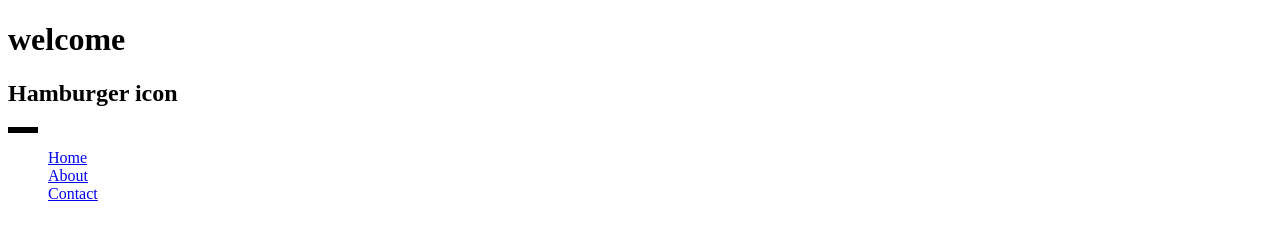
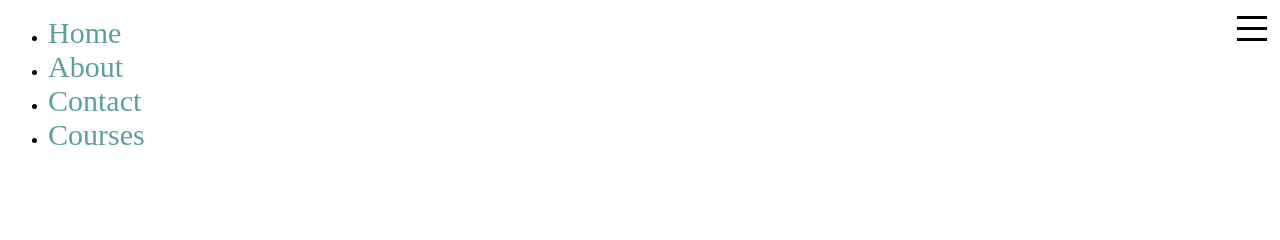
Before and after one commit to blessykbabu/html, a plain HTML site: page ASSIGNMENTS/Assignment1/task5.html in a window 1280 px wide. Drawn offline with Linux system fonts and the light colour scheme.

Commit message:
task 5 update

```diff
--- a/ASSIGNMENTS/Assignment1/task5.html
+++ b/ASSIGNMENTS/Assignment1/task5.html
@@ -1,35 +1,63 @@
 <!DOCTYPE html>
 <html lang="en">
+
 <head>
     <meta charset="UTF-8">
     <meta name="viewport" content="width=device-width, initial-scale=1.0">
     <title>task5</title>
-</head>
-<body>
-    <header>
-        <h1>welcome</h1>
-    </header>
     <style>
-        div {
+
+        .d1 {
+            height: 3px;
             width: 30px;
-          height: 6px;
             background-color: black;
-          margin-top: 6px;
         }
 
+        .container1 {
+            float: right;
+            height: 25px;
+            width: 40px;
+            display: flex;
+            /* background-color: brown; */
+            flex-direction: column;
+            justify-content: space-between;
+            align-items: center;
+        }
+
+        a {
+            text-decoration: none;
+            color: cadetblue;
+            font-size: 30px;
+        }
+
+        .list {
+            transform: translate3d(-500px);
+        }
     </style>
+</head>
+
 <body>
-        <h2> Hamburger icon </h2>
-        <div class="container1"></div>
-        <nav class="nav">
-            <ul type="none">
-                <li><a href="#">Home</a></li>
-                <li><a href="#">About</a></li>
-                <li><a href="#">Contact</a></li>
+    <div class="container">
+        <div class="container1">
+            <div class="d1"></div>
+            <div class="d1"></div>
+            <div class="d1"></div>
+        </div>
+    </div>
+    <ul clas="list">
+        <li><a href="#" class="a">Home</a></li>
+        <li> <a href="#" class="a">About</a></li>
+        <li> <a href="#" class="a">Contact</a></li>
+        <li> <a href="#" class="a">Courses</a></li>
     </ul>
-            </nav>
     <script>
+        var b = document.querySelector('.container');
+        var m = document.querySelector('.list');
+        b.addEventListener('click', action())
+        function action(){
 
+        }
     </script>
 </body>
+
 </html>
```
Also changed, not shown: ASSIGNMENTS/Assignment1/task1.html (+1 -0 lines). Lines whose indentation alone changed are shown as unchanged.
